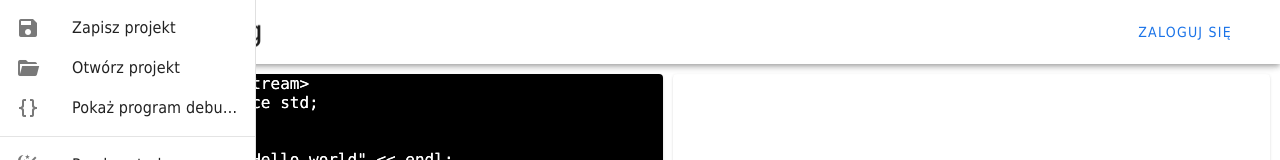
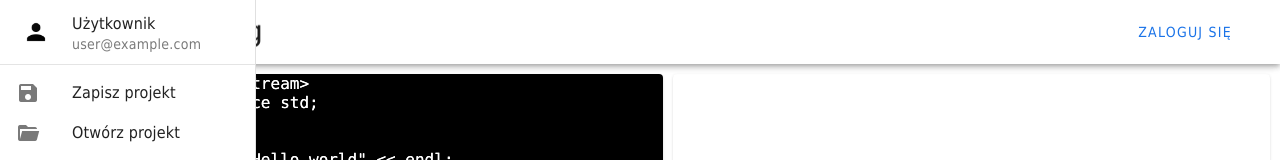
Before and after one commit to Rubix98/algodebug, a Vue app in the folder frontend/: page / in a window 1280 px wide. Shown: the top 160 px of the page. Built offline with nearby package versions, Linux system fonts and the light colour scheme; what vue-3-sanitize, vue-konva would draw is missing.

Commit message:
feat(frontend): Add user info in NavigationDrawer

```diff
--- a/frontend/src/components/drawer/NavigationDrawer.vue
+++ b/frontend/src/components/drawer/NavigationDrawer.vue
@@ -5,6 +5,10 @@
         :model-value="showDrawer"
         @update:modelValue="this.$emit('hideDrawer')"
     >
+        <v-list>
+            <v-list-item :prepend-avatar="getUserAvatarImg" title="Użytkownik" subtitle="user@example.com" />
+        </v-list>
+        <v-divider />
         <div class="buttons-list" v-for="(buttonsKeys, index) in Object.keys(buttons)" :key="buttonsKeys">
             <v-list density="compact">
                 <v-list-item
@@ -22,12 +26,13 @@
 </template>
 
 <script>
-import {defineComponent} from "vue";
-import {openModal} from "jenesius-vue-modal";
+import { defineComponent } from "vue";
+import { openModal } from "jenesius-vue-modal";
 import LoadProjectModal from "@/components/modals/menu/LoadProjectModal.vue";
 import SaveProjectModal from "@/components/modals/menu/SaveProjectModal.vue";
 import ShowDebugCodeModal from "@/components/modals/code/ShowDebugCodeModal.vue";
-import {setCurrentThemeInStorage} from "@/javascript/storage/themeStorage";
+import { setCurrentThemeInStorage } from "@/javascript/storage/themeStorage";
+import user from "@/img/user.png";
 
 export default defineComponent({
     name: "NavigationDrawer",
@@ -83,7 +88,7 @@ export default defineComponent({
             } else {
                 this.$vuetify.theme.global.name = "light";
             }
-            setCurrentThemeInStorage(this.$vuetify.theme.global.name)
+            setCurrentThemeInStorage(this.$vuetify.theme.global.name);
         },
     },
     mounted() {
@@ -92,5 +97,10 @@ export default defineComponent({
             this.updateDrawerVersion();
         });
     },
+    computed: {
+        getUserAvatarImg() {
+            return user;
+        },
+    },
 });
 </script>
--- a/frontend/src/components/mainPage/testData/TestData.vue
+++ b/frontend/src/components/mainPage/testData/TestData.vue
@@ -26,7 +26,7 @@
 import TestCasePicker from "@/components/mainPage/testData/subcomponents/TestCasePicker.vue";
 import AlgoBlock from "@/components/global/AlgoBlock.vue";
 import AlgoTextarea from "@/components/global/AlgoTextarea.vue";
-import {mapActions, mapGetters, mapState} from "vuex";
+import { mapActions, mapGetters, mapState } from "vuex";
 
 export default {
     components: { TestCasePicker, AlgoTextarea, AlgoBlock },
--- a/frontend/src/components/mainPage/testData/subcomponents/TestCasePicker.vue
+++ b/frontend/src/components/mainPage/testData/subcomponents/TestCasePicker.vue
@@ -26,7 +26,7 @@
 <script>
 import AlgoBlock from "@/components/global/AlgoBlock.vue";
 import AlgoButton from "@/components/global/AlgoButton.vue";
-import {mapActions, mapGetters, mapState} from "vuex";
+import { mapActions, mapGetters, mapState } from "vuex";
 
 export default {
     components: { AlgoBlock, AlgoButton },
```
Also changed, not shown: frontend/src/img/user.png (added).
